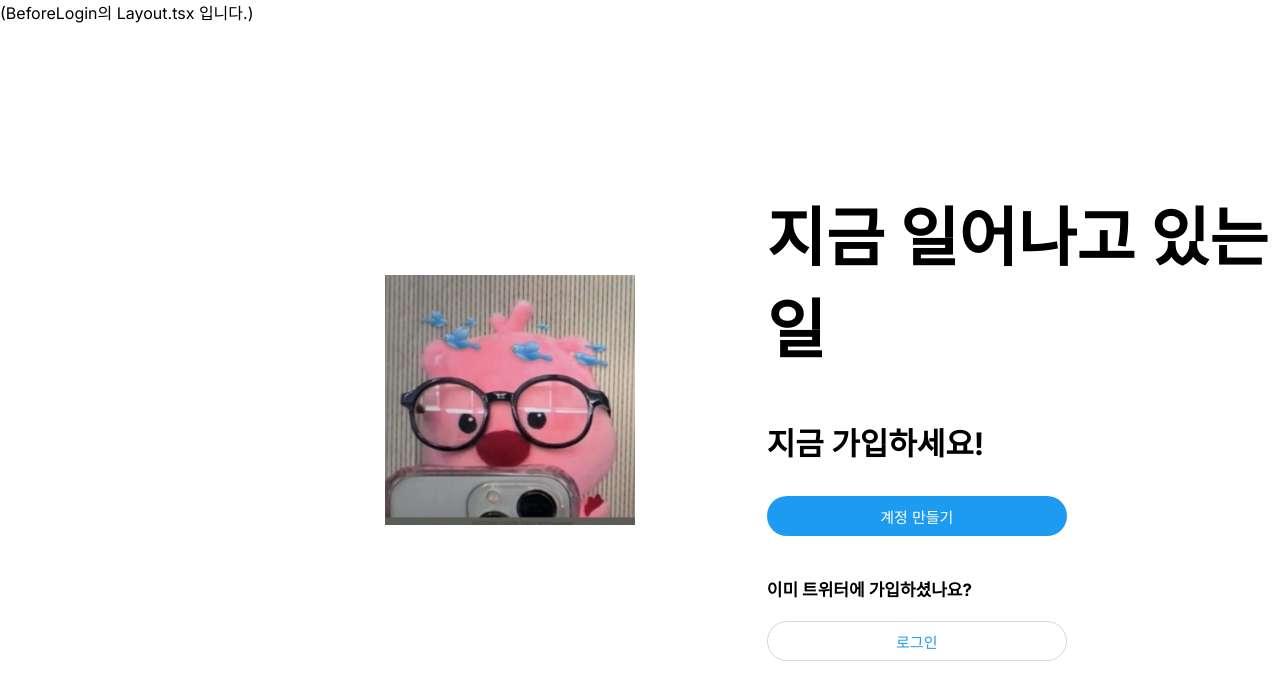
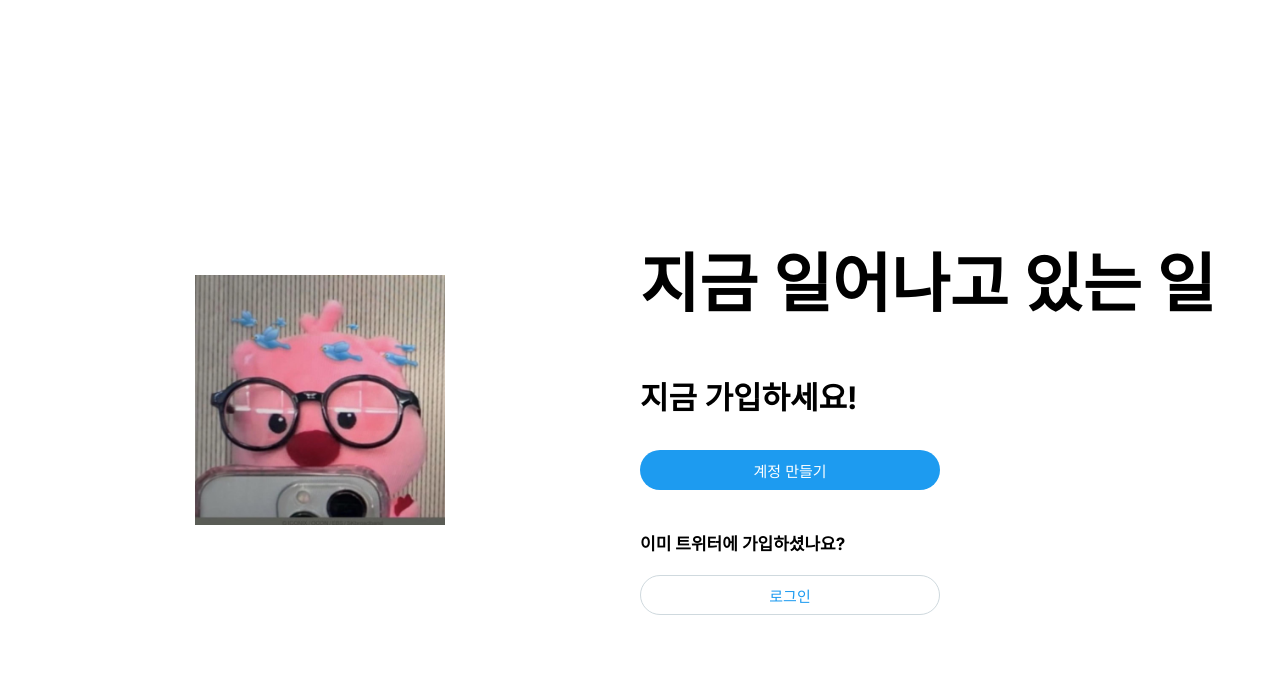
Before and after one commit to kiki9323/next-sns, a Next.js app: page / in a window 1280 px wide. Shown: the top 700 px of the page. Built offline with nearby package versions, Linux system fonts and the light colour scheme.

Commit message:
(beforeLogin) 레이아웃 수정

```diff
--- a/src/app/(beforeLogin)/layout.tsx
+++ b/src/app/(beforeLogin)/layout.tsx
@@ -8,7 +8,6 @@
 export default function Layout({ children, modal }: Props) {
   return (
     <div className={styles.container}>
-      (BeforeLogin의 Layout.tsx 입니다.)
       {children}
       {modal}
     </div>
--- a/src/app/globals.css
+++ b/src/app/globals.css
@@ -87,12 +87,6 @@
 
 body {
   color: rgb(var(--foreground-rgb));
-  background: linear-gradient(
-      to bottom,
-      transparent,
-      rgb(var(--background-end-rgb))
-    )
-    rgb(var(--background-start-rgb));
 }
 
 a {
--- a/src/app/layout.tsx
+++ b/src/app/layout.tsx
@@ -18,9 +18,7 @@
 }) {
   return (
     <html lang="en">
-      <body className={inter.className}>
-        <div className={styles.container}>{children}</div>
-      </body>
+      <body className={inter.className}>{children}</body>
     </html>
   );
 }
```
